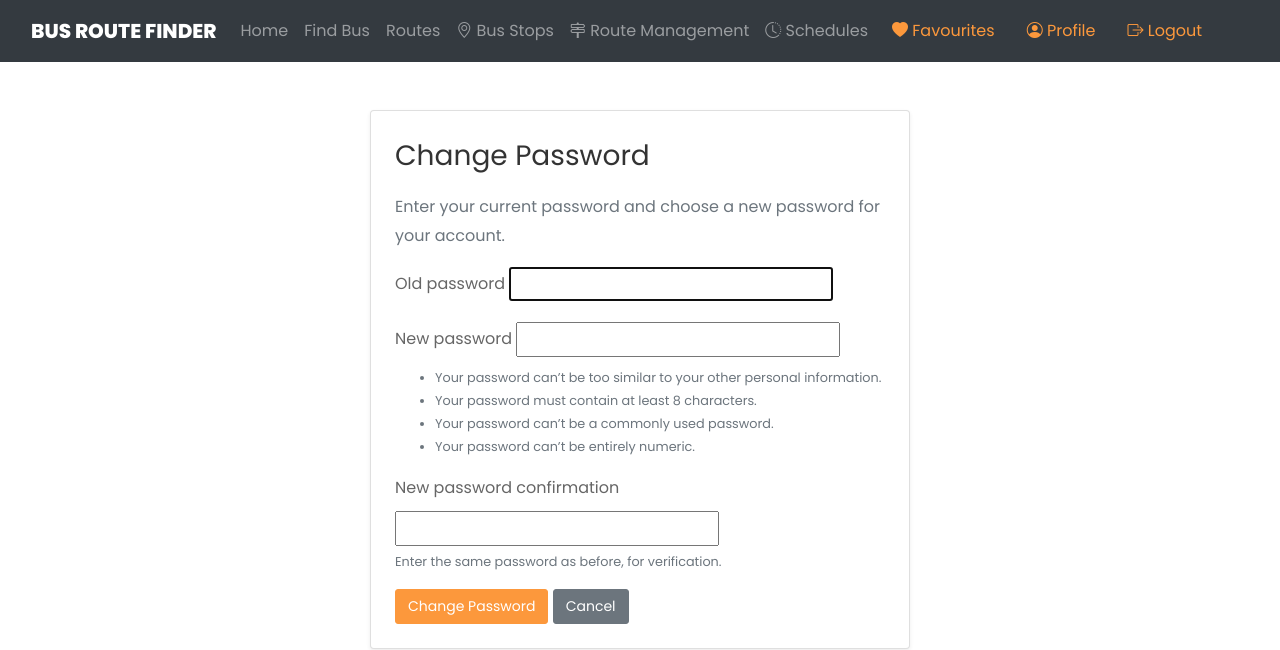
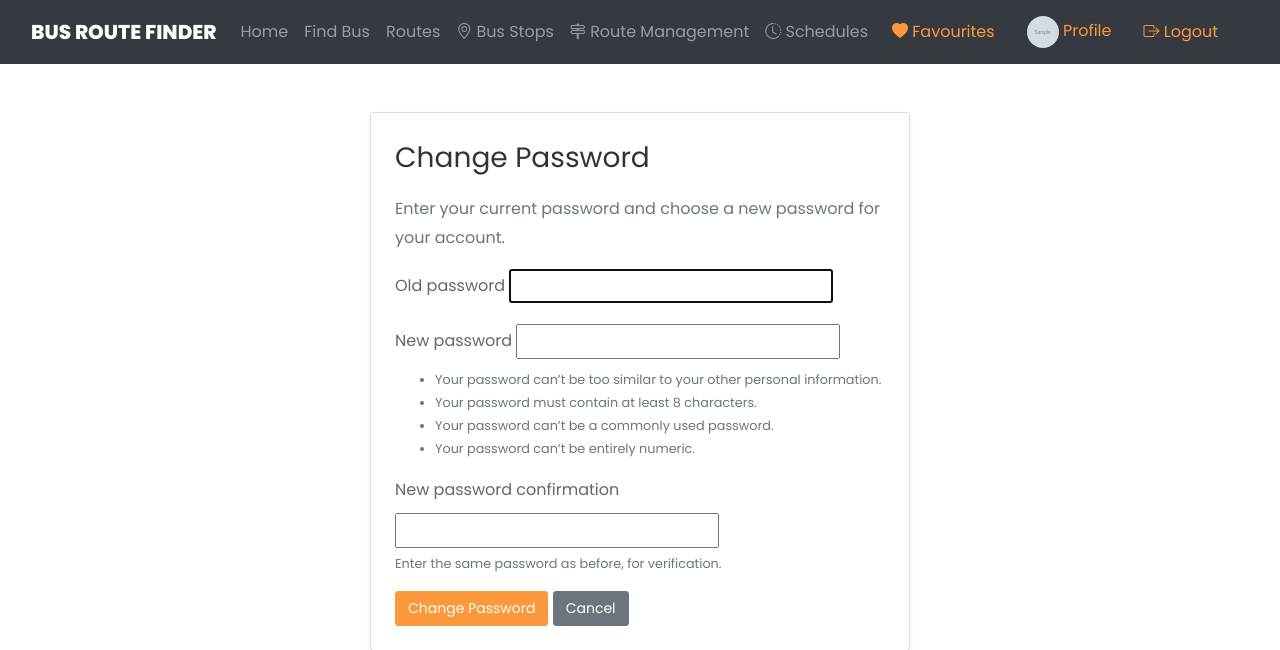
Before and after one commit to rosemarysebastian1994-ops/BusRouteFinder, a Django app: page /accounts/change-password/ in a window 1280 px wide. Shown: the top 650 px of the page. Run offline with Django 5.2, Linux system fonts and the light colour scheme; a user stored in the database is signed in; tables that the repository leaves empty hold one stand-in row (values such as "Sample post"); grey boxes marked "Sample" are stand-in pictures; some libraries are stand-ins or nearby versions; some web fonts are replaced.

Commit message:
Show profile picture in the navbar

```diff
--- a/templates/base.html
+++ b/templates/base.html
@@ -31,6 +31,16 @@
     <link rel="stylesheet" href="{% static 'css/flaticon.css' %}">
     <link rel="stylesheet" href="{% static 'css/icomoon.css' %}">
     <link rel="stylesheet" href="{% static 'css/style.css' %}">
+      <style>
+          .navbar-profile-picture {
+                width: 32px;
+                height: 32px;
+                border-radius: 50%;
+                object-fit: cover;
+                vertical-align: middle;
+                display: inline-block;
+            }
+      </style>
   </head>
   <body>
 <nav class="navbar navbar-expand-lg navbar-dark ftco_navbar bg-dark ftco-navbar-dark" id="ftco-navbar">
@@ -181,10 +191,17 @@
 
                 <a href="{% url 'accounts:profile' %}"
                 class="nav-link {% if request.resolver_match.url_name == 'profile' %}active{% endif %}">
+                    {% if user.profile.profile_picture %}
+                        <img
+                            src="{{ user.profile.profile_picture.url }}"
+                            alt="Profile"
+                            class="navbar-profile-picture me-1"
+                        >
+                    {% else %}
                         <i class="bi bi-person-circle me-1"></i>
+                    {% endif %}
                     Profile
                 </a>
-
                 <a href="{% url 'accounts:logout' %}"
                    class="nav-link">
                     <i class="bi bi-box-arrow-right me-1"></i>
```
Lines whose indentation alone changed are shown as unchanged.
